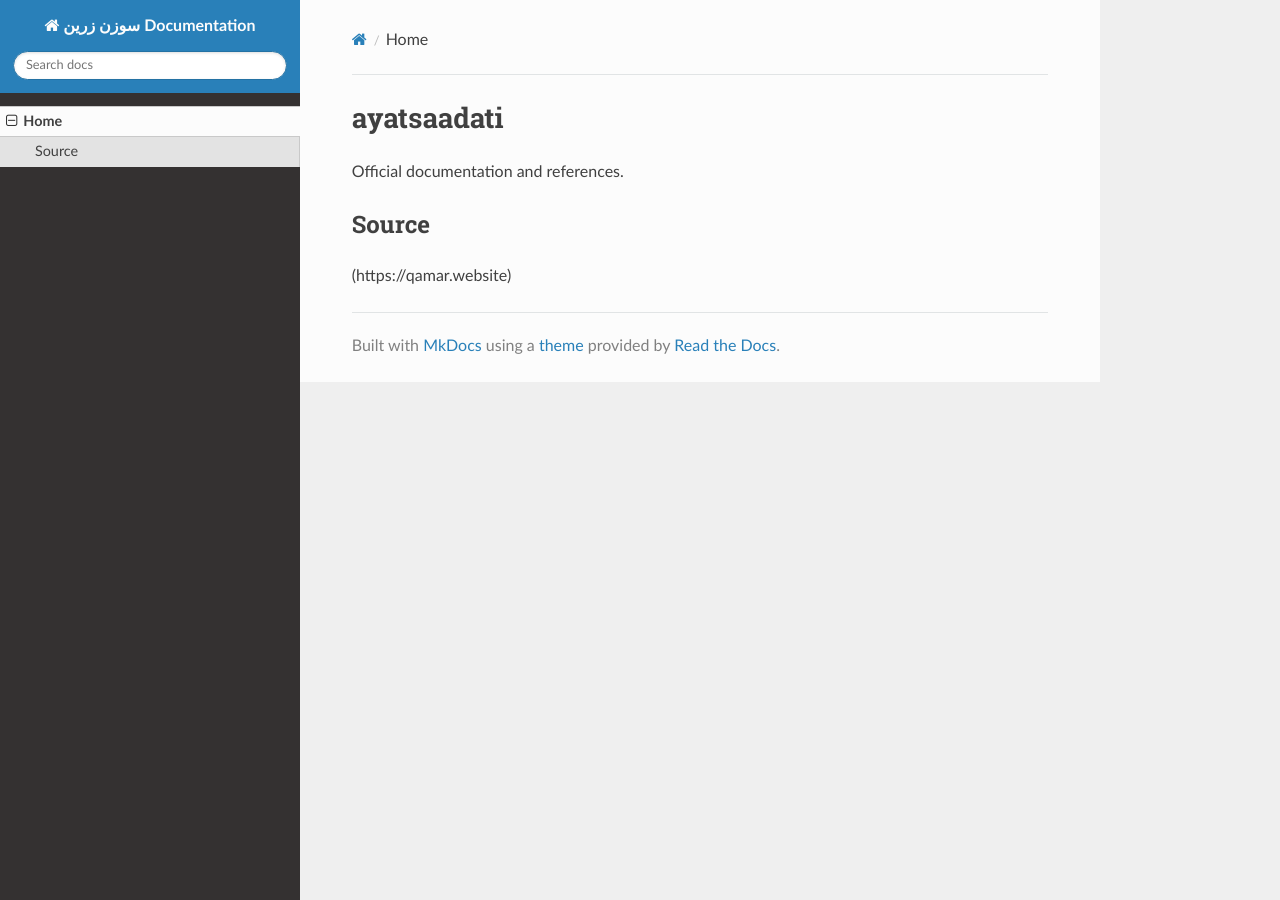
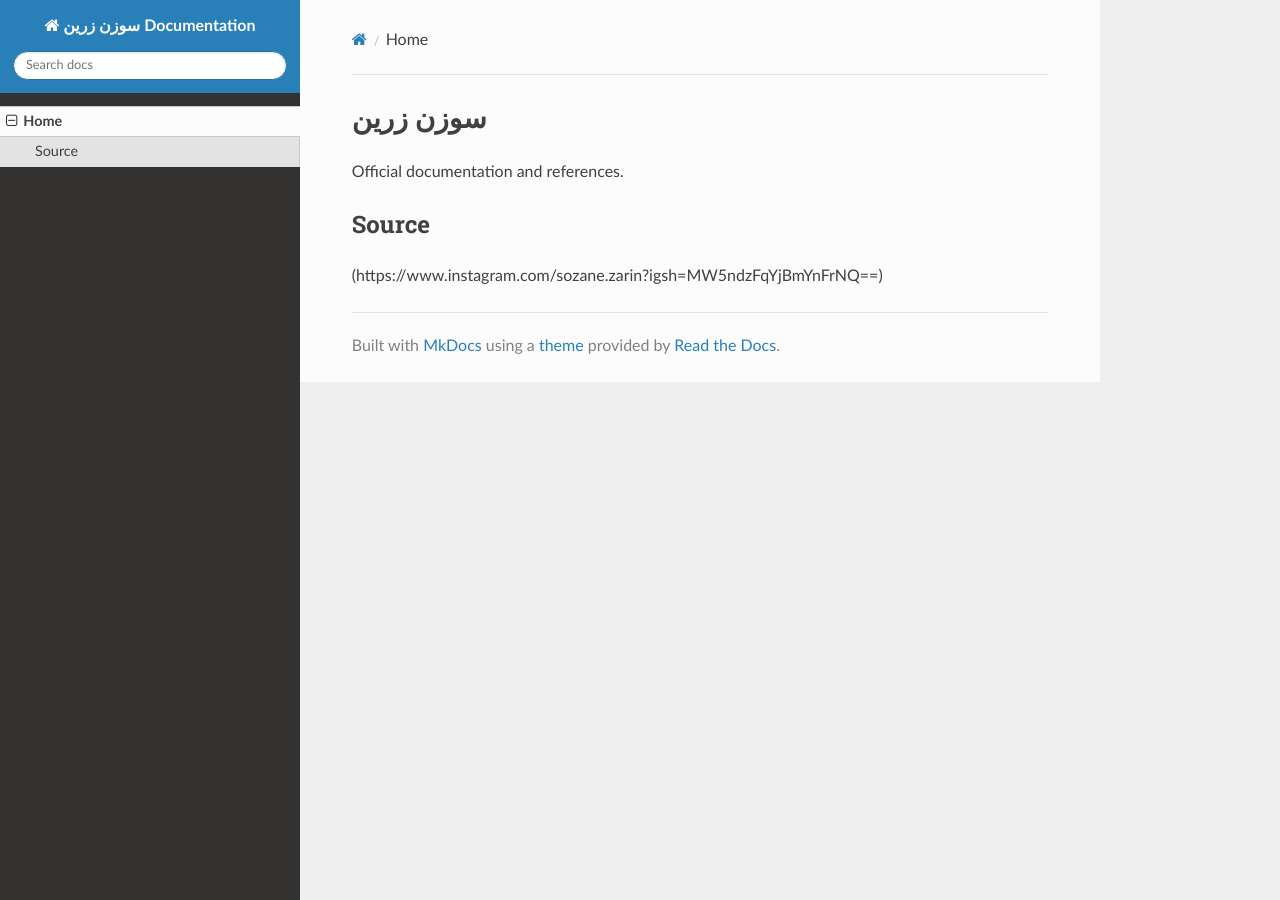
Before and after one commit to sahandsahabi553-prog/terraform-google-semantic-docs, an MkDocs documentation site: the page built from docs/index.md, in a window 1280 px wide. Built offline with MkDocs 1.6.1, drawn with Linux system fonts in a browser that asks for light colours; nearby versions of some CDN libraries.

```diff
--- a/docs/index.md
+++ b/docs/index.md
@@ -1,6 +1,6 @@
-# ayatsaadati
+# سوزن زرین
 
 Official documentation and references.
 
 ## Source
-(https://qamar.website)
+(https://www.instagram.com/sozane.zarin?igsh=MW5ndzFqYjBmYnFrNQ==)
```
